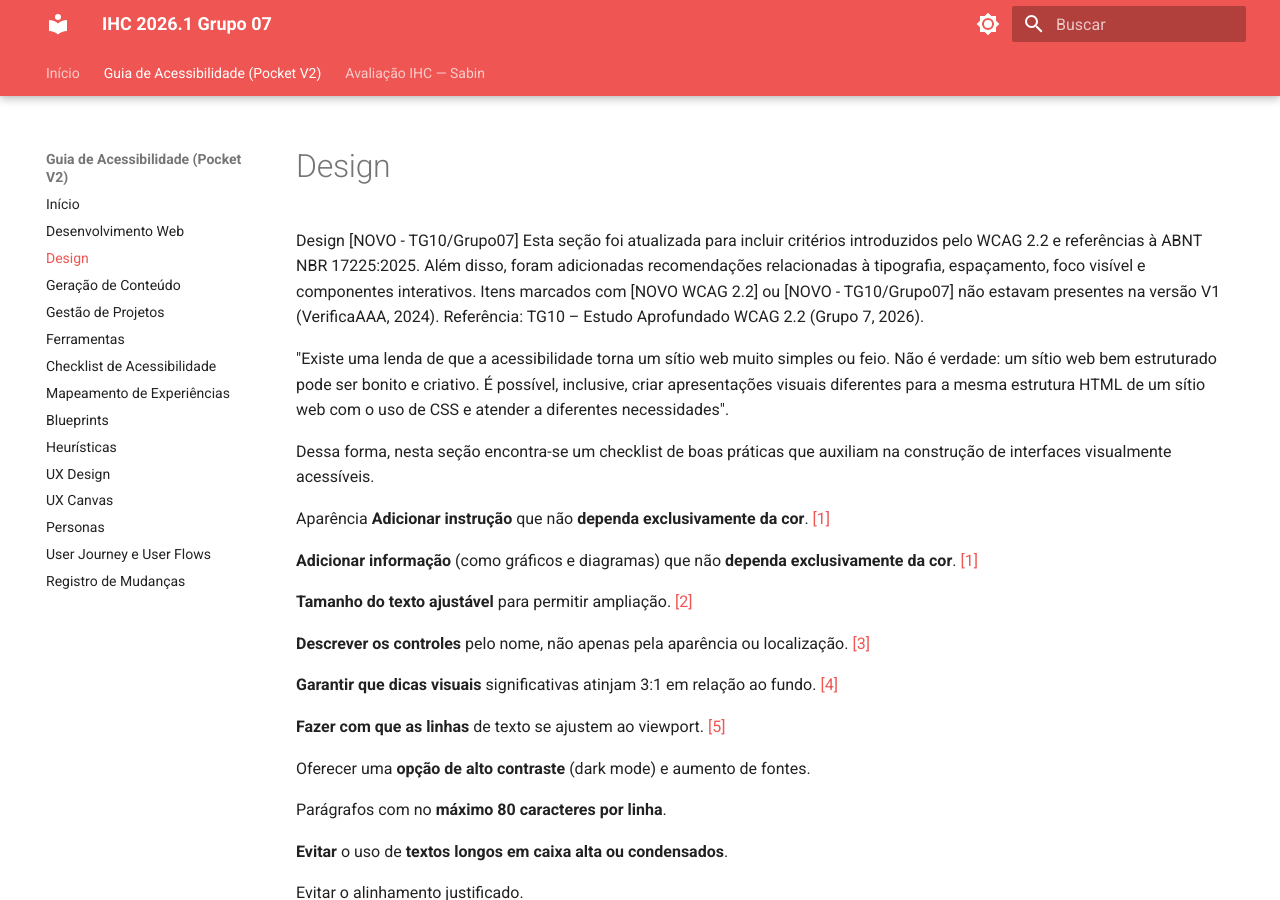
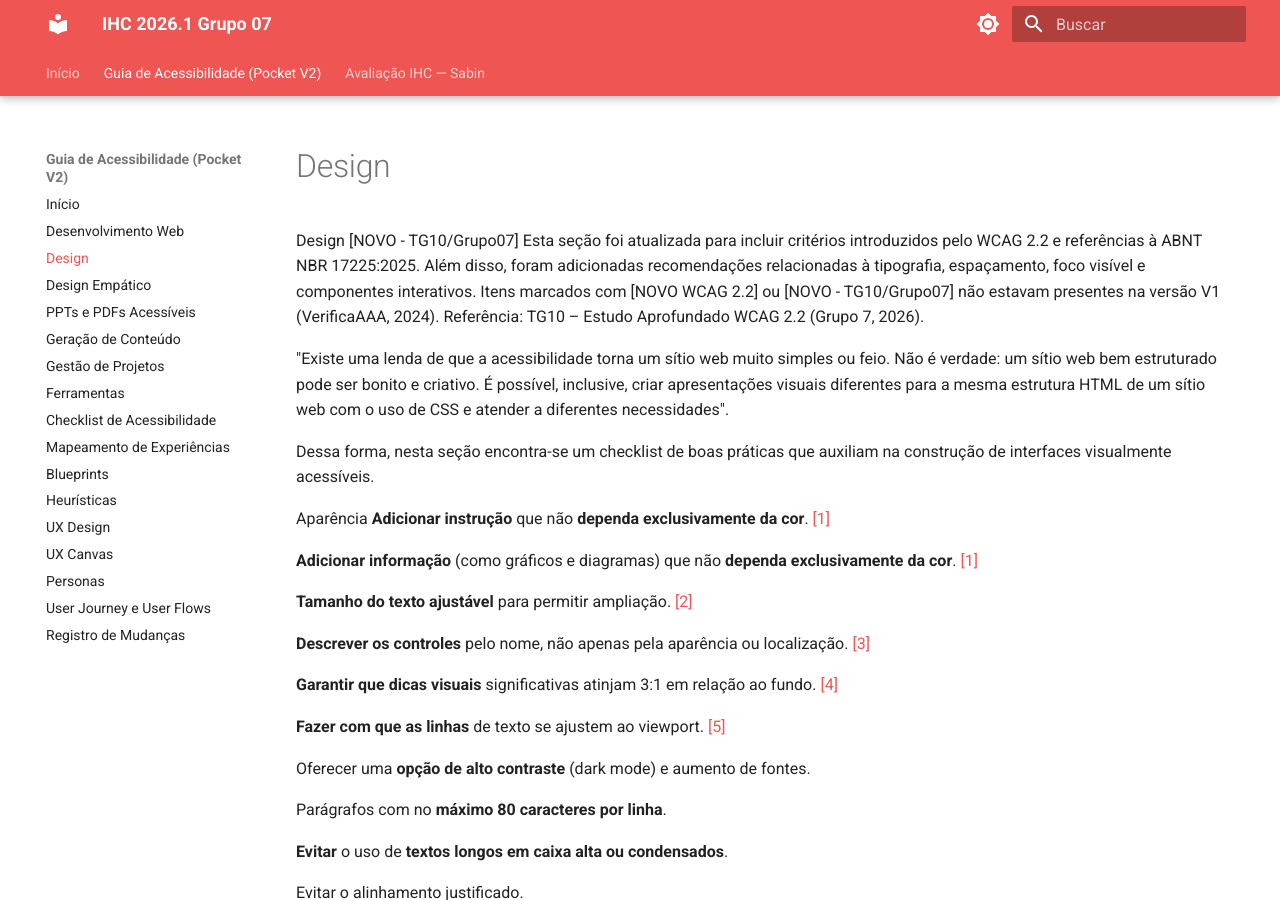
Before and after one commit to UnB-IHC/IHC_2026.1_Grupo07, an MkDocs documentation site: the page built from docs/pocket-v2/design/design.md, in a window 1280 px wide and 900 px high. Built offline with MkDocs 1.6.1 and Material for MkDocs 9.7.7, drawn with Linux system fonts in a browser that asks for light colours.

Commit message:
Adiciona páginas de design empático e PPTs/PDFs acessíveis

```diff
--- a/mkdocs.yml
+++ b/mkdocs.yml
@@ -70,6 +70,8 @@ nav:
     - Início: pocket-v2/index.md
     - Desenvolvimento Web: pocket-v2/devWeb/non_text_content.md
     - Design: pocket-v2/design/design.md
+    - Design Empático: pocket-v2/designEmpatico/designEmpatico.md
+    - PPTs e PDFs Acessíveis: pocket-v2/pptsPdfsAcessiveis/pptsPdfsAcessiveis.md
     - Geração de Conteúdo: pocket-v2/geracaoConteudo/conteudo.md
     - Gestão de Projetos: pocket-v2/gestaoProjeto/gestaoProjeto.md
     - Ferramentas: pocket-v2/tools/ferramentas.md
```
